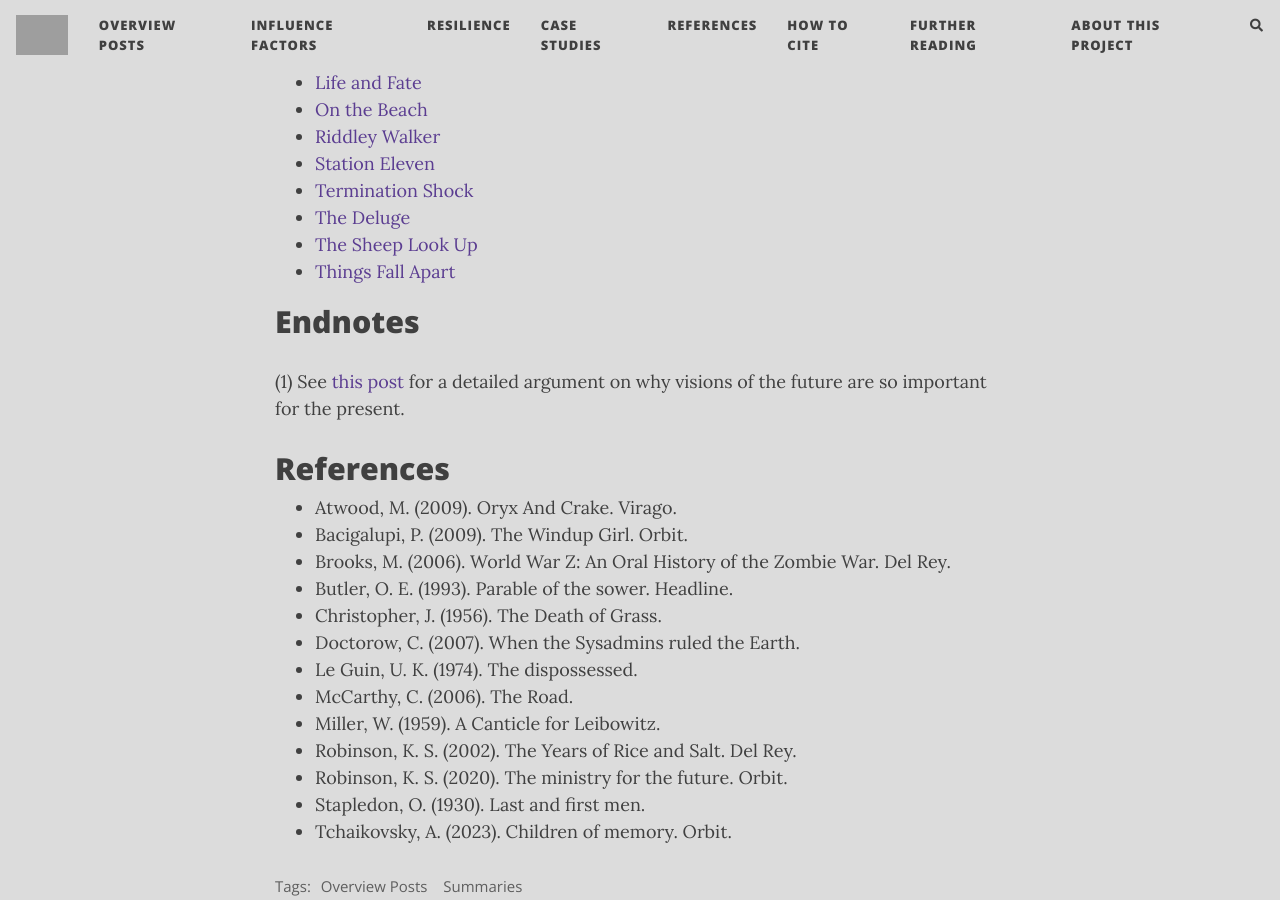
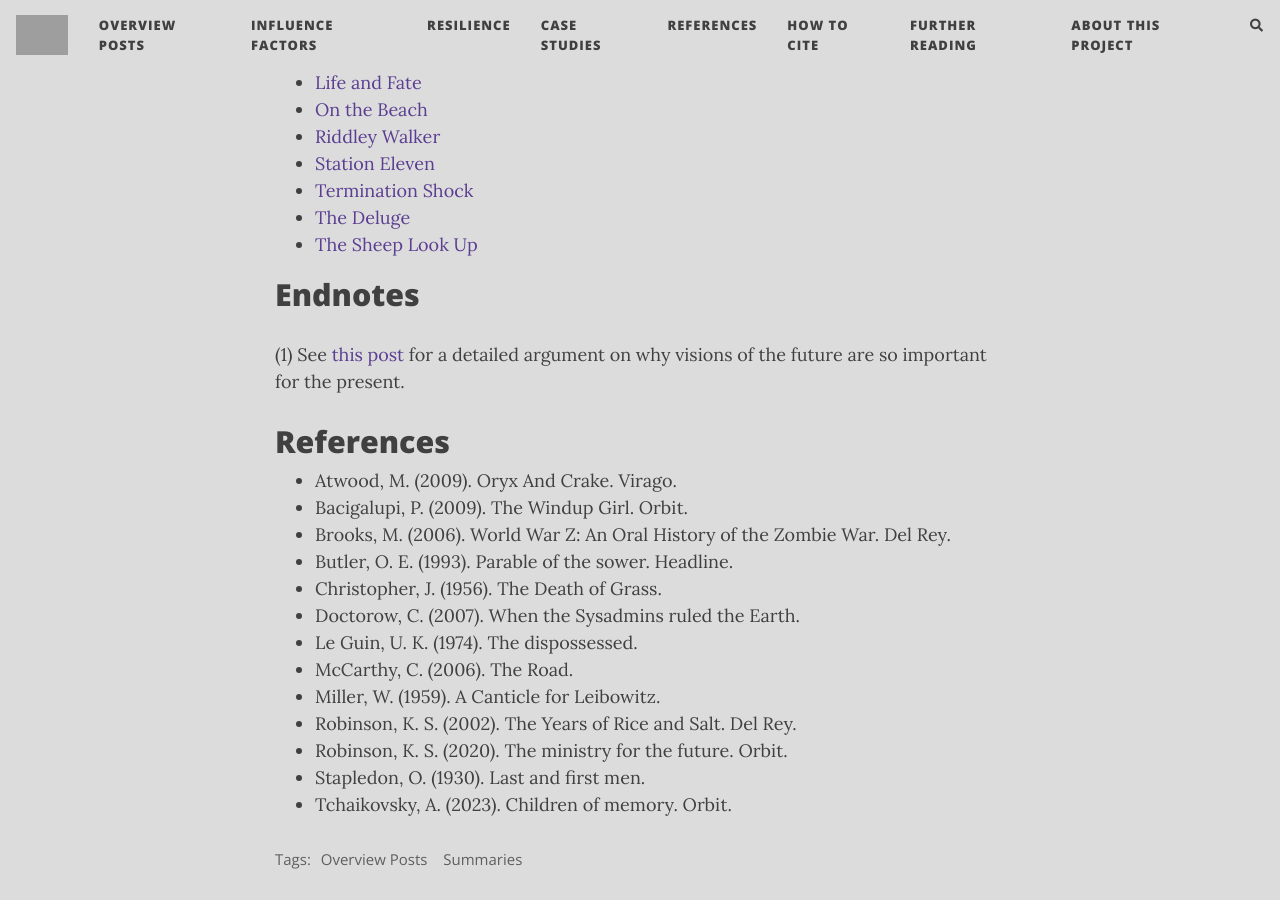
Before and after one commit to florianjehn/Societal_Collapse, a Jekyll site: the page built from _posts/2026-07-10-fiction.md, in a window 1280 px wide and 900 px high, scrolled down 8732 px. Built offline with Jekyll 4.4.1, drawn with Linux system fonts in a browser that asks for light colours; nearby versions of some CDN libraries; comment, search, counter and statistics services are not loaded; grey boxes are pictures that could not be loaded.

Commit message:
Update 2026-07-10-fiction.md

```diff
--- a/_posts/2026-07-10-fiction.md
+++ b/_posts/2026-07-10-fiction.md
@@ -115,7 +115,6 @@
 * [Termination Shock](https://en.wikipedia.org/wiki/Termination_Shock_(novel))
 * [The Deluge](https://www.goodreads.com/book/show/60806778-the-deluge)
 * [The Sheep Look Up](https://en.wikipedia.org/wiki/The_Sheep_Look_Up)
-* [Things Fall Apart](https://en.wikipedia.org/wiki/Things_Fall_Apart)
 
 # Endnotes
 
```
